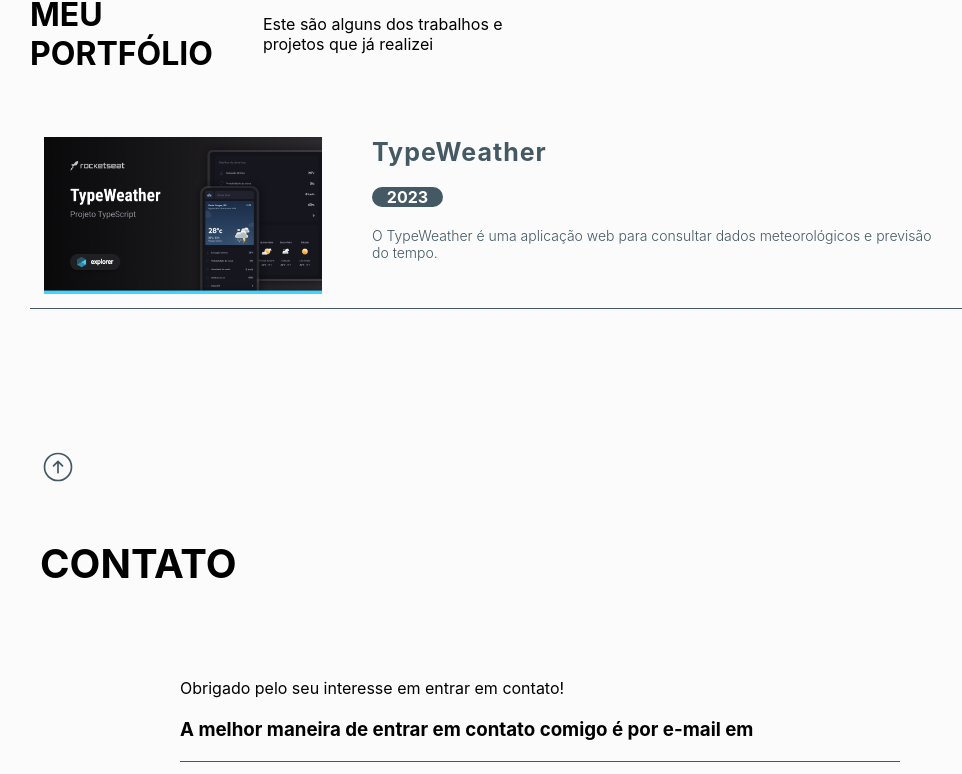
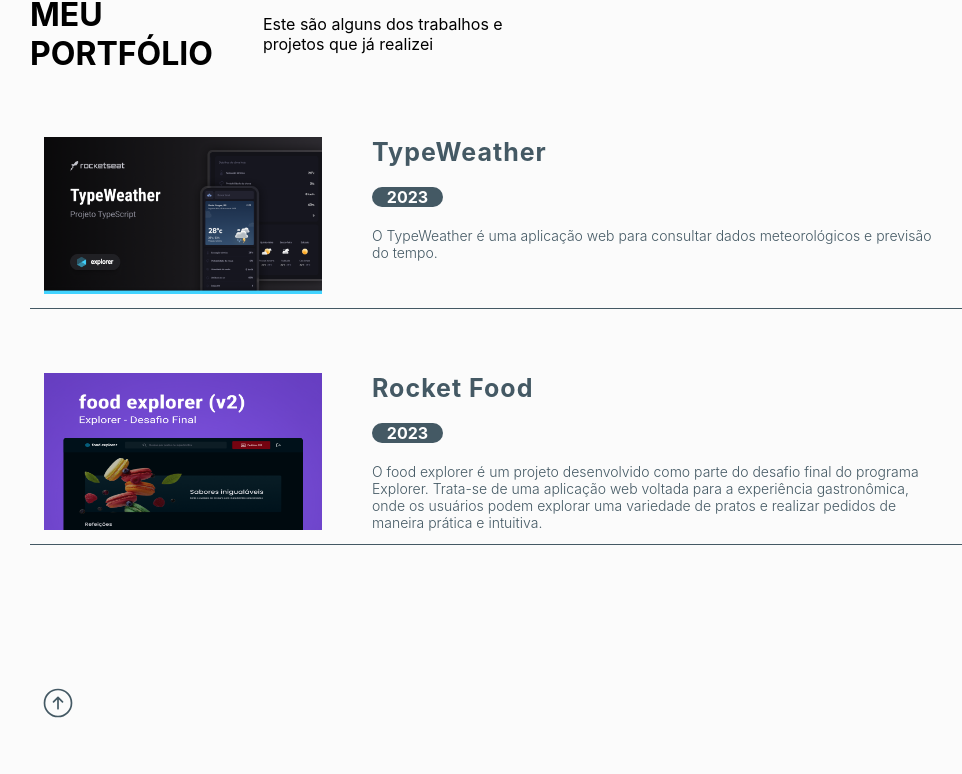
Before and after one commit to KelvyTagli/Portfolio_Web, a React app: page / in a window 1280 px wide. Shown: the part 1924-2698 px from the top of the page, without its empty margins (100-1062 px from the left). Built offline with nearby package versions, Linux system fonts and the light colour scheme; the HTML template or start-up script is replaced by a standard one.

Commit message:
add projeto

```diff
--- a/src/Pages/Portfolio/index.jsx
+++ b/src/Pages/Portfolio/index.jsx
@@ -1,6 +1,7 @@
 import { Container, Title } from "./styles";
 import { Card } from "../../Components/Cards";
 import Cover from "../../assets/Cover.png"
+import Food from "../../assets/Capa.png"
 import { ArrowCircleUp } from "phosphor-react";
 
 export function Portfolio() {
@@ -20,6 +21,13 @@
                 year={2023}
                 description={"O TypeWeather é uma aplicação web para consultar dados meteorológicos e previsão do tempo."}
             />
+            <Card
+                href={"https://github.com/KelvyTagli/Rocket_Food"}
+                cover={Food}
+                title={"Rocket Food"}
+                year={2023}
+                description={"O food explorer é um projeto desenvolvido como parte do desafio final do programa Explorer. Trata-se de uma aplicação web voltada para a experiência gastronômica, onde os usuários podem explorar uma variedade de pratos e realizar pedidos de maneira prática e intuitiva."}
+            />
         </Container>
     )
 }
```
Also changed, not shown: src/assets/Capa.png (added).
